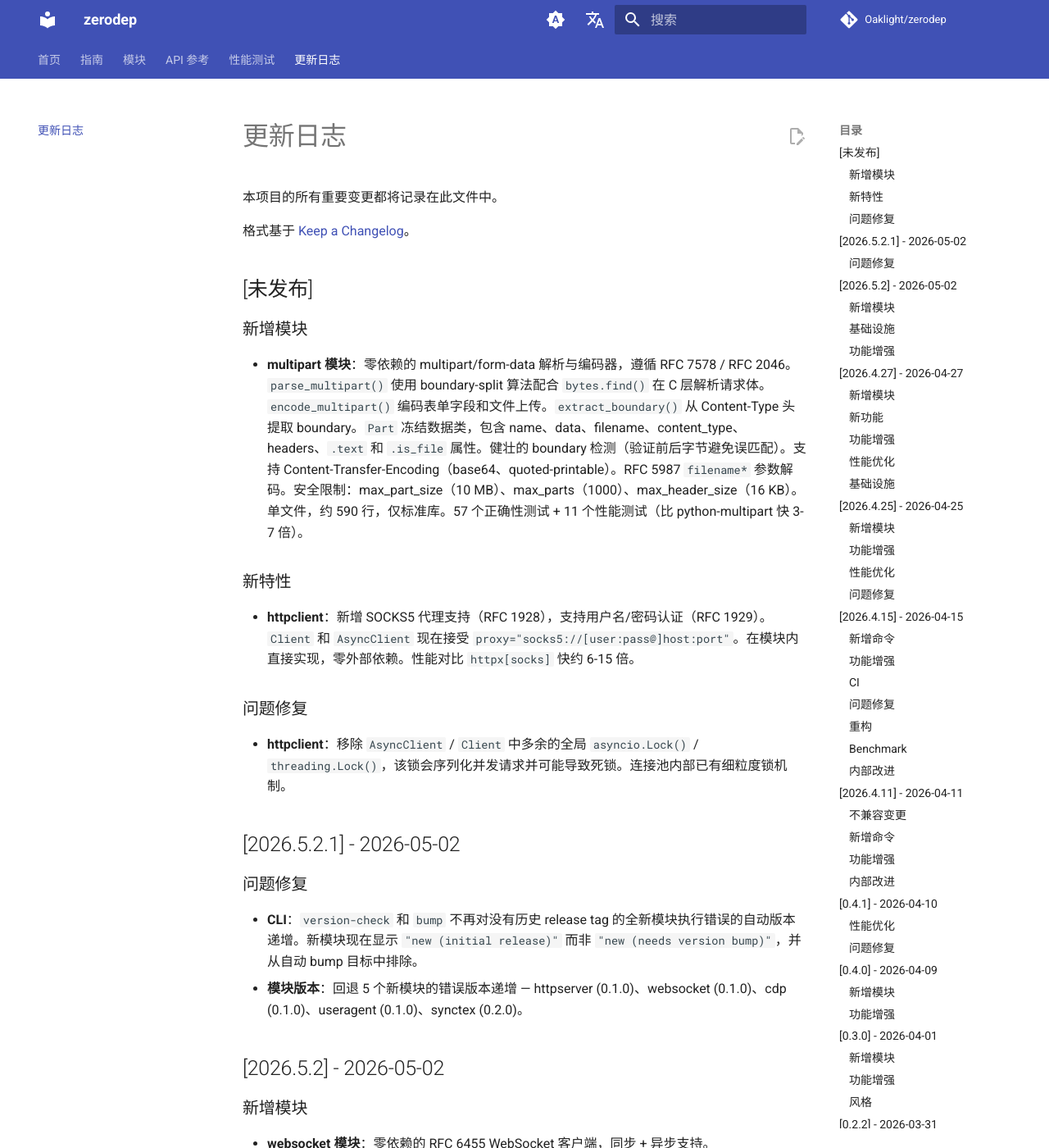
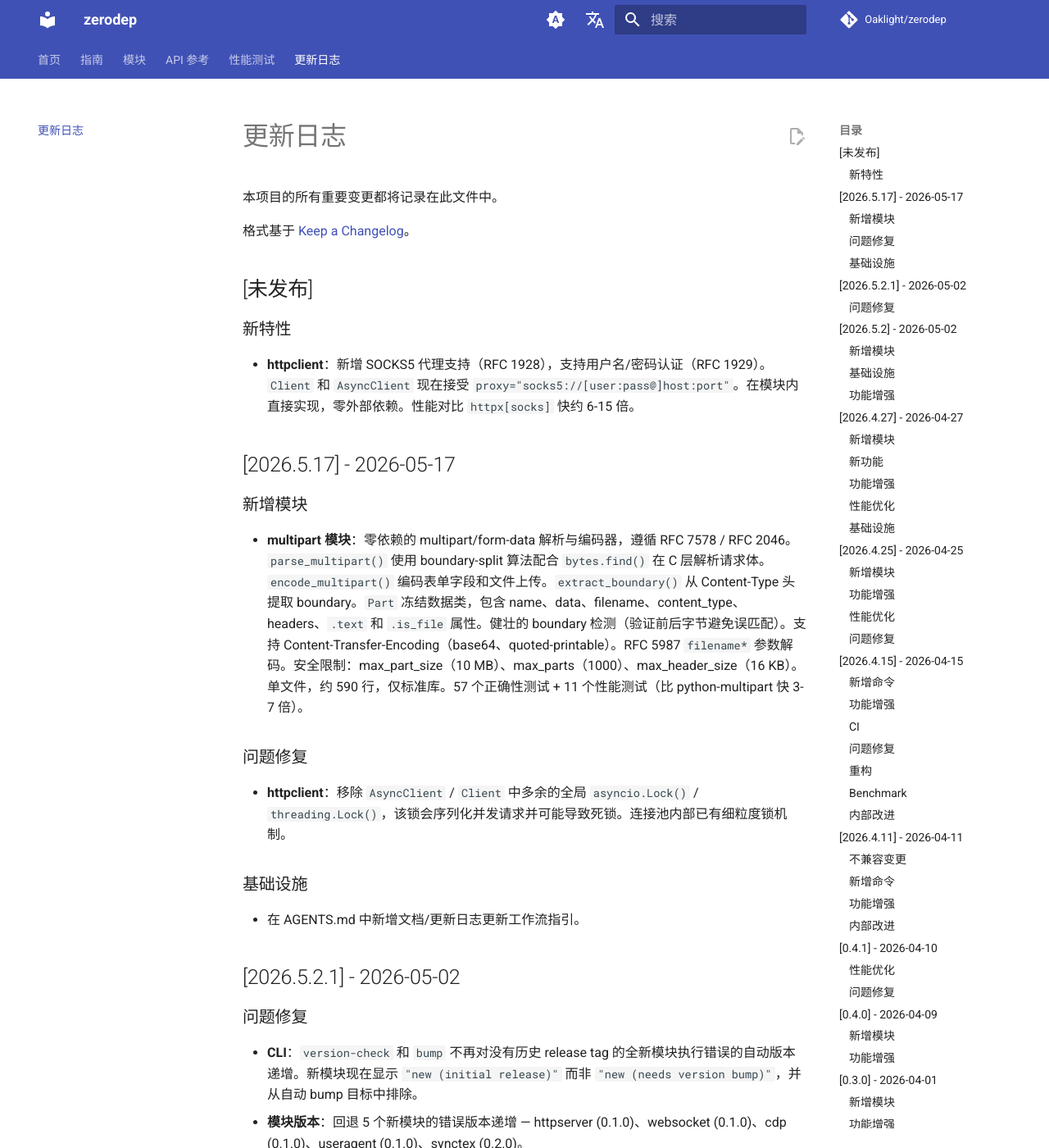
Before and after one commit to Oaklight/zerodep, an MkDocs documentation site: the page built from docs/changelog.md, in a window 1280 px wide and 1400 px high. Shown: the whole window at 82% size. Built offline with MkDocs 1.6.1 and Material for MkDocs 9.7.7, drawn with Linux system fonts in a browser that asks for light colours; comment, search, counter and statistics services are not loaded.

Commit message:
docs: fix release version to v2026.5.17 in changelog

```diff
--- a/docs/changelog.md
+++ b/docs/changelog.md
@@ -6,17 +6,23 @@
 
 ## [未发布]
 
+### 新特性
+
+- **httpclient**：新增 SOCKS5 代理支持（RFC 1928），支持用户名/密码认证（RFC 1929）。`Client` 和 `AsyncClient` 现在接受 `proxy="socks5://[user:pass@]host:port"`。在模块内直接实现，零外部依赖。性能对比 `httpx[socks]` 快约 6-15 倍。
+
+## [2026.5.17] - 2026-05-17
+
 ### 新增模块
 
 - **multipart 模块**：零依赖的 multipart/form-data 解析与编码器，遵循 RFC 7578 / RFC 2046。`parse_multipart()` 使用 boundary-split 算法配合 `bytes.find()` 在 C 层解析请求体。`encode_multipart()` 编码表单字段和文件上传。`extract_boundary()` 从 Content-Type 头提取 boundary。`Part` 冻结数据类，包含 name、data、filename、content_type、headers、`.text` 和 `.is_file` 属性。健壮的 boundary 检测（验证前后字节避免误匹配）。支持 Content-Transfer-Encoding（base64、quoted-printable）。RFC 5987 `filename*` 参数解码。安全限制：max_part_size（10 MB）、max_parts（1000）、max_header_size（16 KB）。单文件，约 590 行，仅标准库。57 个正确性测试 + 11 个性能测试（比 python-multipart 快 3-7 倍）。
 
-### 新特性
-
-- **httpclient**：新增 SOCKS5 代理支持（RFC 1928），支持用户名/密码认证（RFC 1929）。`Client` 和 `AsyncClient` 现在接受 `proxy="socks5://[user:pass@]host:port"`。在模块内直接实现，零外部依赖。性能对比 `httpx[socks]` 快约 6-15 倍。
-
 ### 问题修复
 
 - **httpclient**：移除 `AsyncClient` / `Client` 中多余的全局 `asyncio.Lock()` / `threading.Lock()`，该锁会序列化并发请求并可能导致死锁。连接池内部已有细粒度锁机制。
+
+### 基础设施
+
+- 在 AGENTS.md 中新增文档/更新日志更新工作流指引。
 
 ## [2026.5.2.1] - 2026-05-02
 
```
